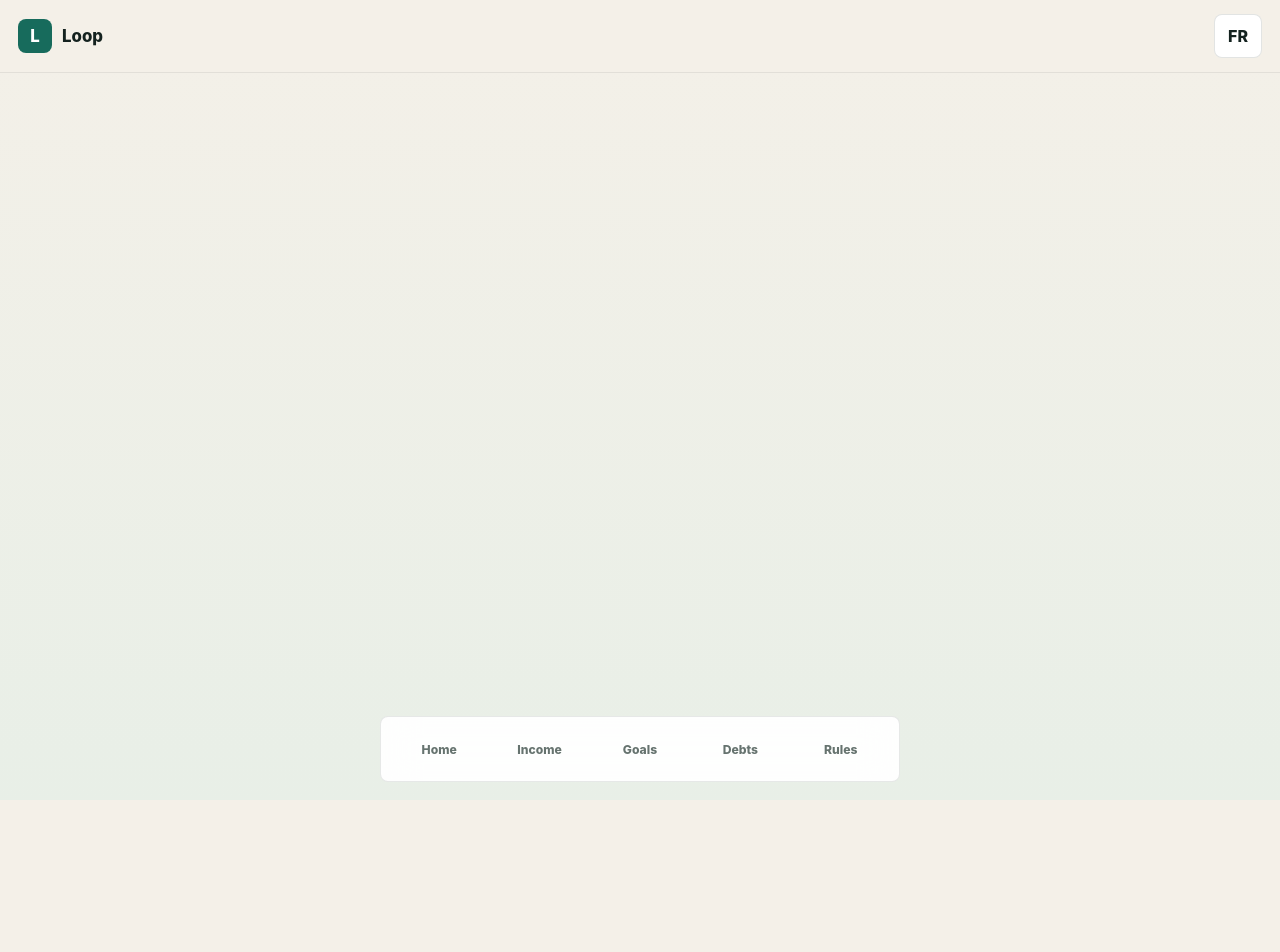
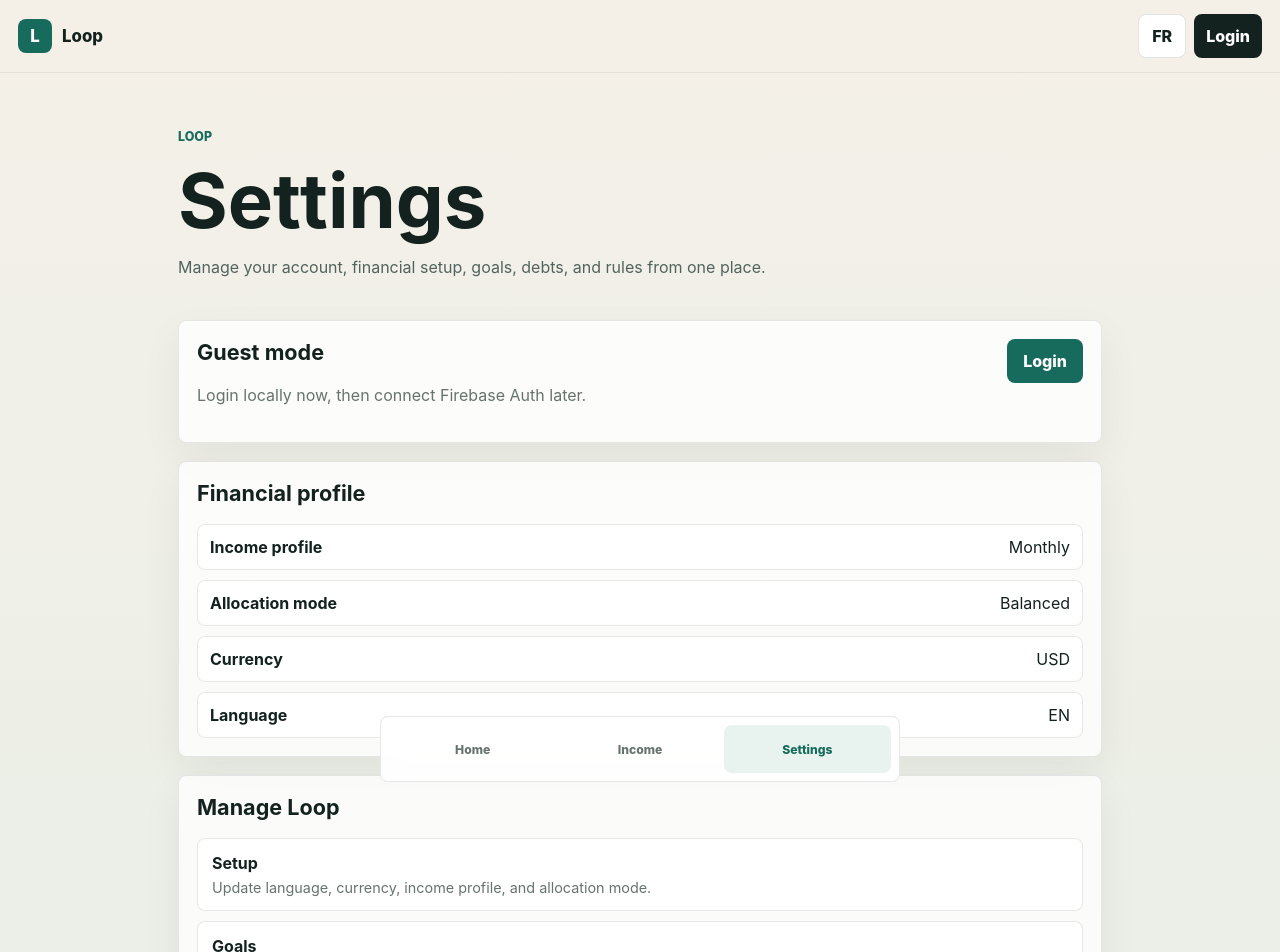
Before and after one commit to bounsalioudiallo/loop-finance, a Vue app: page /settings in a window 1280 px wide. Shown: the top 952 px of the page. Before the commit the page ends 800 px from the top, so only its background shows below. Built offline with nearby package versions, Linux system fonts and the light colour scheme.

Commit message:
Add login and settings navigation

```diff
--- a/src/App.vue
+++ b/src/App.vue
@@ -2,17 +2,19 @@
 import { computed } from 'vue';
 import { RouterLink, RouterView, useRoute } from 'vue-router';
 import { useI18n } from 'vue-i18n';
+import { useAuthStore } from '@/stores/authStore';
 
 const route = useRoute();
 const { locale, t } = useI18n();
+const auth = useAuthStore();
 
 const navItems = computed(() => [
   { path: '/', label: t('nav.dashboard') },
   { path: '/income/new', label: t('nav.income') },
-  { path: '/goals', label: t('nav.goals') },
-  { path: '/debts', label: t('nav.debts') },
-  { path: '/rules', label: t('nav.rules') },
+  { path: '/settings', label: t('nav.settings') },
 ]);
+
+const showBottomNav = computed(() => route.path !== '/login');
 
 function toggleLocale() {
   locale.value = locale.value === 'en' ? 'fr' : 'en';
@@ -28,16 +30,26 @@ function toggleLocale() {
         <span>Loop</span>
       </RouterLink>
 
-      <button class="language-toggle" type="button" @click="toggleLocale">
-        {{ locale === 'en' ? 'FR' : 'EN' }}
-      </button>
+      <div class="top-actions">
+        <button class="language-toggle" type="button" @click="toggleLocale">
+          {{ locale === 'en' ? 'FR' : 'EN' }}
+        </button>
+
+        <RouterLink
+          class="account-link"
+          :to="auth.state.isAuthenticated ? '/settings' : '/login'"
+          :aria-label="auth.state.isAuthenticated ? t('settings.title') : t('auth.login')"
+        >
+          {{ auth.state.isAuthenticated ? auth.initials.value : t('auth.login') }}
+        </RouterLink>
+      </div>
     </header>
 
     <main class="screen">
       <RouterView />
     </main>
 
-    <nav class="bottom-nav" :aria-label="t('nav.primary')">
+    <nav v-if="showBottomNav" class="bottom-nav" :aria-label="t('nav.primary')">
       <RouterLink
         v-for="item in navItems"
         :key="item.path"
--- a/src/assets/styles.css
+++ b/src/assets/styles.css
@@ -82,6 +82,33 @@ select {
   font-weight: 800;
 }
 
+.compact-row {
+  padding: 12px;
+}
+
+.settings-link {
+  display: grid;
+  gap: 6px;
+  padding: 14px;
+  color: #14221f;
+  background: #ffffff;
+  border: 1px solid rgba(20, 34, 31, 0.1);
+  border-radius: 8px;
+  text-decoration: none;
+}
+
+.settings-link span {
+  color: #66736f;
+  font-size: 0.9rem;
+}
+
+.auth-hero,
+.auth-panel {
+  max-width: 680px;
+  margin-right: auto;
+  margin-left: auto;
+}
+
 button {
   cursor: pointer;
 }
@@ -126,6 +153,7 @@ button {
 }
 
 .language-toggle,
+.account-link,
 .primary-button,
 .secondary-button {
   min-height: 44px;
@@ -139,6 +167,23 @@ button {
   color: #14221f;
   background: #ffffff;
   border: 1px solid rgba(20, 34, 31, 0.12);
+}
+
+.account-link {
+  display: inline-flex;
+  align-items: center;
+  justify-content: center;
+  min-width: 48px;
+  padding: 0 12px;
+  color: #ffffff;
+  background: #14221f;
+  text-decoration: none;
+}
+
+.top-actions {
+  display: flex;
+  align-items: center;
+  gap: 8px;
 }
 
 .screen {
@@ -303,7 +348,7 @@ select {
   left: 0;
   z-index: 5;
   display: grid;
-  grid-template-columns: repeat(5, minmax(0, 1fr));
+  grid-template-columns: repeat(3, minmax(0, 1fr));
   padding: 8px 8px calc(env(safe-area-inset-bottom) + 8px);
   background: rgba(255, 255, 255, 0.94);
   border-top: 1px solid rgba(20, 34, 31, 0.1);
--- a/src/locales/en.json
+++ b/src/locales/en.json
@@ -11,7 +11,8 @@
     "income": "Income",
     "goals": "Goals",
     "debts": "Debts",
-    "rules": "Rules"
+    "rules": "Rules",
+    "settings": "Settings"
   },
   "modes": {
     "balanced": "Balanced",
@@ -106,5 +107,32 @@
     "allocationMode": "Allocation mode",
     "language": "Language",
     "currency": "Currency"
+  },
+  "auth": {
+    "login": "Login",
+    "title": "Welcome back to Loop.",
+    "subtitle": "Sign in locally for now. Firebase Auth will replace this screen when credentials are connected.",
+    "name": "Name",
+    "email": "Email",
+    "continue": "Continue",
+    "signOut": "Sign out",
+    "firebaseNote": "Local sign-in keeps the product flow moving while the Firebase project is still pending."
+  },
+  "settings": {
+    "title": "Settings",
+    "subtitle": "Manage your account, financial setup, goals, debts, and rules from one place.",
+    "guest": "Guest mode",
+    "loginPrompt": "Login locally now, then connect Firebase Auth later.",
+    "profile": "Financial profile",
+    "incomeProfile": "Income profile",
+    "allocationMode": "Allocation mode",
+    "currency": "Currency",
+    "language": "Language",
+    "manage": "Manage Loop",
+    "setupTitle": "Setup",
+    "setupBody": "Update language, currency, income profile, and allocation mode.",
+    "goalsBody": "Create and maintain future dollar assignments.",
+    "debtsBody": "Track debt balances, minimums, and payoff progress.",
+    "rulesBody": "Control the hard rules that run before allocation weights."
   }
 }
--- a/src/locales/fr.json
+++ b/src/locales/fr.json
@@ -11,7 +11,8 @@
     "income": "Revenu",
     "goals": "Objectifs",
     "debts": "Dettes",
-    "rules": "Règles"
+    "rules": "Règles",
+    "settings": "Réglages"
   },
   "modes": {
     "balanced": "Équilibré",
@@ -106,5 +107,32 @@
     "allocationMode": "Mode de répartition",
     "language": "Langue",
     "currency": "Devise"
+  },
+  "auth": {
+    "login": "Connexion",
+    "title": "Bon retour sur Loop.",
+    "subtitle": "Connectez-vous localement pour l'instant. Firebase Auth remplacera cet écran quand les identifiants seront branchés.",
+    "name": "Nom",
+    "email": "Email",
+    "continue": "Continuer",
+    "signOut": "Se déconnecter",
+    "firebaseNote": "La connexion locale permet d'avancer sur le produit pendant que le projet Firebase est encore en attente."
+  },
+  "settings": {
+    "title": "Réglages",
+    "subtitle": "Gérez le compte, la configuration financière, les objectifs, les dettes et les règles au même endroit.",
+    "guest": "Mode invité",
+    "loginPrompt": "Connectez-vous localement maintenant, puis branchez Firebase Auth plus tard.",
+    "profile": "Profil financier",
+    "incomeProfile": "Profil de revenu",
+    "allocationMode": "Mode de répartition",
+    "currency": "Devise",
+    "language": "Langue",
+    "manage": "Gérer Loop",
+    "setupTitle": "Configuration",
+    "setupBody": "Modifier la langue, la devise, le profil de revenu et le mode de répartition.",
+    "goalsBody": "Créer et gérer les affectations futures.",
+    "debtsBody": "Suivre les soldes, minimums et progrès de remboursement.",
+    "rulesBody": "Contrôler les règles fixes appliquées avant les pondérations."
   }
 }
--- a/src/router/index.ts
+++ b/src/router/index.ts
@@ -6,16 +6,20 @@ import IncomeView from '@/views/IncomeView.vue';
 import OnboardingView from '@/views/OnboardingView.vue';
 import AllocationView from '@/views/AllocationView.vue';
 import RulesView from '@/views/RulesView.vue';
+import LoginView from '@/views/LoginView.vue';
+import SettingsView from '@/views/SettingsView.vue';
 
 export const router = createRouter({
   history: createWebHistory(),
   routes: [
     { path: '/', name: 'dashboard', component: DashboardView },
+    { path: '/login', name: 'login', component: LoginView },
     { path: '/onboarding', name: 'onboarding', component: OnboardingView },
     { path: '/income/new', name: 'income-new', component: IncomeView },
     { path: '/allocate/:incomeId', name: 'allocate', component: AllocationView },
     { path: '/goals', name: 'goals', component: GoalsView },
     { path: '/debts', name: 'debts', component: DebtsView },
     { path: '/rules', name: 'rules', component: RulesView },
+    { path: '/settings', name: 'settings', component: SettingsView },
   ],
 });
--- /dev/null
+++ b/src/stores/authStore.ts
@@ -0,0 +1,62 @@
+import { computed, reactive, watch } from 'vue';
+
+interface AuthState {
+  isAuthenticated: boolean;
+  displayName: string;
+  email: string;
+}
+
+const storageKey = 'loop-auth-state-v1';
+
+const defaultState: AuthState = {
+  isAuthenticated: false,
+  displayName: '',
+  email: '',
+};
+
+function loadState() {
+  const saved = localStorage.getItem(storageKey);
+  return saved ? ({ ...defaultState, ...JSON.parse(saved) } as AuthState) : { ...defaultState };
+}
+
+const state = reactive<AuthState>(loadState());
+
+watch(
+  state,
+  (nextState) => {
+    localStorage.setItem(storageKey, JSON.stringify(nextState));
+  },
+  { deep: true },
+);
+
+export function useAuthStore() {
+  const initials = computed(() => {
+    if (state.displayName.trim()) {
+      return state.displayName
+        .split(' ')
+        .map((part) => part[0])
+        .join('')
+        .slice(0, 2)
+        .toUpperCase();
+    }
+
+    return state.email.slice(0, 2).toUpperCase() || 'LF';
+  });
+
+  function signIn(input: { displayName: string; email: string }) {
+    state.displayName = input.displayName.trim() || input.email.split('@')[0] || 'Loop user';
+    state.email = input.email.trim();
+    state.isAuthenticated = true;
+  }
+
+  function signOut() {
+    Object.assign(state, defaultState);
+  }
+
+  return {
+    state,
+    initials,
+    signIn,
+    signOut,
+  };
+}
--- /dev/null
+++ b/src/views/LoginView.vue
@@ -0,0 +1,53 @@
+<script setup lang="ts">
+import { reactive } from 'vue';
+import { useRouter } from 'vue-router';
+import { useI18n } from 'vue-i18n';
+import { useAuthStore } from '@/stores/authStore';
+
+const { t } = useI18n();
+const router = useRouter();
+const auth = useAuthStore();
+
+const form = reactive({
+  displayName: auth.state.displayName || '',
+  email: auth.state.email || '',
+});
+
+function submit() {
+  if (!form.email.trim()) return;
+
+  auth.signIn({
+    displayName: form.displayName,
+    email: form.email,
+  });
+  router.push('/');
+}
+</script>
+
+<template>
+  <section class="hero auth-hero">
+    <p class="eyebrow">Loop Finance</p>
+    <h1>{{ t('auth.title') }}</h1>
+    <p>{{ t('auth.subtitle') }}</p>
+  </section>
+
+  <form class="form-panel auth-panel" @submit.prevent="submit">
+    <div class="form-grid">
+      <label>
+        <span>{{ t('auth.name') }}</span>
+        <input v-model="form.displayName" autocomplete="name" placeholder="Saikou Diallo" type="text" />
+      </label>
+
+      <label>
+        <span>{{ t('auth.email') }}</span>
+        <input v-model="form.email" autocomplete="email" placeholder="you@example.com" type="email" />
+      </label>
+    </div>
+
+    <div class="actions" style="margin-top: 18px">
+      <button class="primary-button" type="submit">{{ t('auth.continue') }}</button>
+    </div>
+
+    <p class="muted" style="margin: 14px 0 0">{{ t('auth.firebaseNote') }}</p>
+  </form>
+</template>
--- /dev/null
+++ b/src/views/SettingsView.vue
@@ -0,0 +1,78 @@
+<script setup lang="ts">
+import { computed } from 'vue';
+import { RouterLink, useRouter } from 'vue-router';
+import { useI18n } from 'vue-i18n';
+import { useAuthStore } from '@/stores/authStore';
+import { useFinanceStore } from '@/stores/financeStore';
+
+const { t } = useI18n();
+const router = useRouter();
+const auth = useAuthStore();
+const finance = useFinanceStore();
+
+const profileRows = computed(() => [
+  { label: t('settings.incomeProfile'), value: t(`income.profiles.${finance.state.settings.incomeProfile}`) },
+  { label: t('settings.allocationMode'), value: t(`modes.${finance.state.settings.allocationMode}`) },
+  { label: t('settings.currency'), value: finance.state.settings.currency },
+  { label: t('settings.language'), value: finance.state.settings.language.toUpperCase() },
+]);
+
+const managementLinks = computed(() => [
+  { to: '/onboarding', title: t('settings.setupTitle'), body: t('settings.setupBody') },
+  { to: '/goals', title: t('goals.title'), body: t('settings.goalsBody') },
+  { to: '/debts', title: t('debts.title'), body: t('settings.debtsBody') },
+  { to: '/rules', title: t('rules.title'), body: t('settings.rulesBody') },
+]);
+
+function signOut() {
+  auth.signOut();
+  router.push('/login');
+}
+</script>
+
+<template>
+  <section class="hero">
+    <p class="eyebrow">Loop</p>
+    <h1>{{ t('settings.title') }}</h1>
+    <p>{{ t('settings.subtitle') }}</p>
+  </section>
+
+  <section class="section-stack">
+    <article class="panel">
+      <div class="row-main">
+        <div>
+          <h2>{{ auth.state.isAuthenticated ? auth.state.displayName : t('settings.guest') }}</h2>
+          <p class="muted">{{ auth.state.isAuthenticated ? auth.state.email : t('settings.loginPrompt') }}</p>
+        </div>
+        <RouterLink v-if="!auth.state.isAuthenticated" class="primary-button" to="/login">
+          {{ t('auth.login') }}
+        </RouterLink>
+        <button v-else class="secondary-button" type="button" @click="signOut">
+          {{ t('auth.signOut') }}
+        </button>
+      </div>
+    </article>
+
+    <article class="panel">
+      <h2>{{ t('settings.profile') }}</h2>
+      <div class="data-list">
+        <div v-for="row in profileRows" :key="row.label" class="data-row compact-row">
+          <div class="row-main">
+            <strong>{{ row.label }}</strong>
+            <span>{{ row.value }}</span>
+          </div>
+        </div>
+      </div>
+    </article>
+
+    <article class="panel">
+      <h2>{{ t('settings.manage') }}</h2>
+      <div class="data-list">
+        <RouterLink v-for="link in managementLinks" :key="link.to" class="settings-link" :to="link.to">
+          <strong>{{ link.title }}</strong>
+          <span>{{ link.body }}</span>
+        </RouterLink>
+      </div>
+    </article>
+  </section>
+</template>
```
